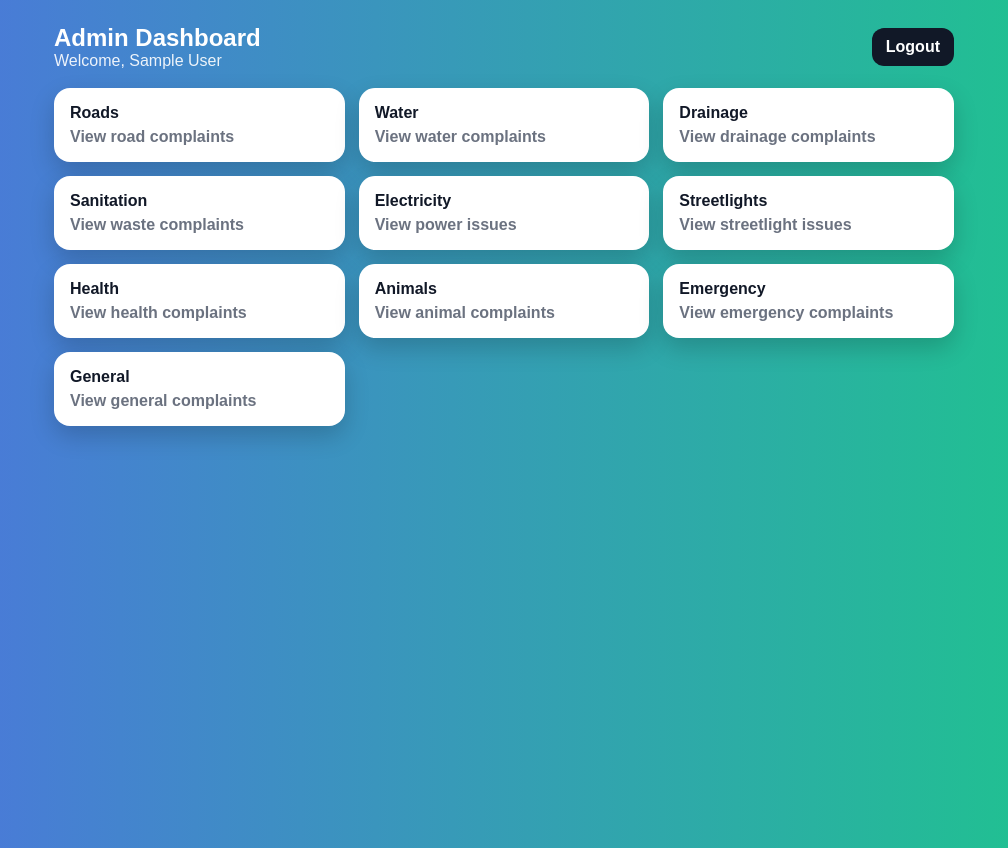
After one commit to mraghamruthika/civic-ai-system, a Flask app: page /admin in a window 1280 px wide. The commit adds this page. Shown: the whole page, without its empty margins (136-1144 px from the left). Run offline with Flask 3, Linux system fonts and the light colour scheme; the visitor is signed in with stand-in values (Sample User, id 1); parts of the project's set-up code (start-up, migrations or seed data) failed here and were passed over.

Commit message:
Add admin login routes and pages

```diff
--- a/app.py
+++ b/app.py
@@ -1,29 +1,32 @@
-from flask import Flask, request, render_template, redirect, url_for, session
+from flask import Flask, request, render_template, redirect, url_for, session, abort
 import os
 from datetime import datetime
 import random
-from werkzeug.utils import secure_filename
 
 from db import (
-    init_db, create_user, get_user_by_phone, verify_user,
-    insert_complaint, get_complaints_by_department, get_complaints_by_user
+    init_db,
+    # user
+    create_user, get_user_by_phone, verify_user,
+    # admin
+    create_admin, get_admin_by_email, verify_admin,
+    # complaints
+    insert_complaint, get_complaints_by_department,
+    update_complaint_status, get_complaints_by_user
 )
 
 app = Flask(__name__)
 app.secret_key = os.environ.get("SECRET_KEY", "change_this_to_any_random_string")
 
-UPLOAD_FOLDER = os.path.join("static", "uploads")
+UPLOAD_FOLDER = "static/uploads"
 os.makedirs(UPLOAD_FOLDER, exist_ok=True)
 app.config["UPLOAD_FOLDER"] = UPLOAD_FOLDER
 
 init_db()
 
 
-# ---------------- AI LOGIC (Rule-based for now) ----------------
-
+# ---------------- AI LOGIC ----------------
 def get_category(text: str) -> str:
     text = (text or "").lower()
-
     if any(k in text for k in ["fire", "accident", "blast", "electrocution", "collapse"]):
         return "Emergency"
     if any(k in text for k in ["pothole", "road", "bridge", "footpath"]):
@@ -42,7 +45,6 @@ def get_category(text: str) -> str:
         return "Health & Hygiene"
     if any(k in text for k in ["dog", "stray", "cow"]):
         return "Animal Control"
-
     return "General"
 
 
@@ -68,65 +70,77 @@ def get_department(category: str) -> str:
     return mapping.get(category, "general")
 
 
-# ---------------- AUTH ----------------
+# ---------------- LANDING PAGE (User/Admin choice) ----------------
+@app.route("/")
+def landing():
+    # Two buttons: User Login / Admin Login
+    return render_template("landing.html")
 
+
+# ---------------- USER AUTH ----------------
 @app.route("/register", methods=["GET", "POST"])
 def register():
     msg = None
     if request.method == "POST":
-        name = request.form.get("name", "").strip()
-        address = request.form.get("address", "").strip()
-        phone = request.form.get("phone", "").strip()
-        password = request.form.get("password", "").strip()
-
-        if not (name and address and phone and password):
-            msg = "Please fill all fields."
-            return render_template("register.html", msg=msg)
+        name = request.form.get("name")
+        address = request.form.get("address")
+        phone = request.form.get("phone")
+        password = request.form.get("password")
 
         create_user(name, address, phone, password)
 
-        # Keeping verified=1 by default in DB for now
-        return redirect(url_for("login"))
+        otp = str(random.randint(100000, 999999))
+        session["otp"] = otp
+        session["otp_phone"] = phone
 
+        return redirect(url_for("verify_otp"))
     return render_template("register.html", msg=msg)
+
+
+@app.route("/verify", methods=["GET", "POST"])
+def verify_otp():
+    msg = None
+    otp_demo = session.get("otp")  # demo OTP display
+
+    if request.method == "POST":
+        if request.form.get("otp") == session.get("otp"):
+            verify_user(session.get("otp_phone"))
+            return redirect(url_for("login"))
+        msg = "Incorrect OTP"
+
+    return render_template("verify.html", msg=msg, otp_demo=otp_demo)
 
 
 @app.route("/login", methods=["GET", "POST"])
 def login():
     msg = None
     if request.method == "POST":
-        phone = request.form.get("phone", "").strip()
-        password = request.form.get("password", "").strip()
+        phone = request.form.get("phone")
+        password = request.form.get("password")
 
         user = get_user_by_phone(phone)
-        if user and user[4] == password and user[5] == 1:
-            session["user_id"] = user[0]
-            session["name"] = user[1]
-            session["address"] = user[2]
-            session["phone"] = user[3]
+        if user and user["password"] == password and user["verified"] == 1:
+            session.clear()
+            session["user_id"] = user["id"]
+            session["name"] = user["name"]
+            session["address"] = user["address"]
+            session["phone"] = user["phone"]
+            session["role"] = "user"
             return redirect(url_for("home"))
-        else:
-            msg = "Invalid credentials"
-
+        msg = "Invalid credentials / Not verified"
     return render_template("login.html", msg=msg)
 
 
 @app.route("/logout")
 def logout():
     session.clear()
-    return redirect(url_for("login"))
+    return redirect(url_for("landing"))
 
 
-# ---------------- HOME ----------------
-
-@app.route("/")
-def root():
-    return redirect(url_for("home"))
-
-
+# ---------------- USER HOME ----------------
 @app.route("/home", methods=["GET", "POST"])
 def home():
-    if "user_id" not in session:
+    if session.get("role") != "user":
         return redirect(url_for("login"))
 
     prediction = None
@@ -134,35 +148,25 @@ def home():
     dept_message = None
 
     if request.method == "POST":
-        complaint = request.form.get("complaint", "").strip()
+        complaint = request.form.get("complaint")
         photo1 = request.files.get("photo1")
         photo2 = request.files.get("photo2")
 
-        if not complaint:
-            dept_message = "Please type your complaint."
-            return render_template(
-                "index.html",
-                prediction=prediction,
-                priority=priority,
-                dept_message=dept_message,
-                username=session.get("name")
-            )
+        if not photo1 or not photo2:
+            dept_message = "Please upload both proof images."
+            return render_template("index.html", prediction=None, priority=None,
+                                   dept_message=dept_message, username=session.get("name"))
 
-        # Safe filenames
         timestamp = datetime.now().strftime("%Y%m%d%H%M%S")
 
-        def save_file(file_obj, suffix):
-            if not file_obj or file_obj.filename.strip() == "":
-                return ""
-            filename = secure_filename(file_obj.filename)
-            final_name = f"{timestamp}_{suffix}_{filename}"
-            full_path = os.path.join(app.config["UPLOAD_FOLDER"], final_name)
-            file_obj.save(full_path)
-            # store relative path for url_for('static', filename=...)
-            return f"uploads/{final_name}"
+        filename1 = f"{timestamp}_1_{photo1.filename}"
+        filename2 = f"{timestamp}_2_{photo2.filename}"
 
-        photo1_rel = save_file(photo1, "1")
-        photo2_rel = save_file(photo2, "2")
+        photo1_path = os.path.join(app.config["UPLOAD_FOLDER"], filename1).replace("\\", "/")
+        photo2_path = os.path.join(app.config["UPLOAD_FOLDER"], filename2).replace("\\", "/")
+
+        photo1.save(photo1_path)
+        photo2.save(photo2_path)
 
         prediction = get_category(complaint)
         priority = get_priority(complaint)
@@ -176,14 +180,16 @@ def home():
             "complaint": complaint,
             "category": prediction,
             "priority": priority,
-            "photo1_path": photo1_rel,
-            "photo2_path": photo2_rel,
+            "status": "Pending",
+            "photo1_path": photo1_path,
+            "photo2_path": photo2_path,
             "assigned_department": assigned_department,
-            "status": "Pending",
-            "created_at": datetime.now().strftime("%Y-%m-%d %H:%M:%S")
+            "created_at": datetime.now().strftime("%Y-%m-%d %H:%M:%S"),
+            "admin_proof": None,
+            "status_updated_at": None
         })
 
-        dept_message = f"✅ Complaint submitted & forwarded to {assigned_department.upper()} department."
+        dept_message = f"Complaint forwarded to {assigned_department.upper()} department."
 
     return render_template(
         "index.html",
@@ -194,41 +200,123 @@ def home():
     )
 
 
-# ---------------- MY COMPLAINTS (NEW) ----------------
-
 @app.route("/my-complaints")
 def my_complaints():
-    if "user_id" not in session:
+    if session.get("role") != "user":
         return redirect(url_for("login"))
 
-    complaints = get_complaints_by_user(session["user_id"])
+    rows = get_complaints_by_user(session["user_id"])
+    return render_template("my_complaints.html", complaints=rows, username=session.get("name"))
 
-    # Quick counts for UI
-    counts = {
-        "total": len(complaints),
-        "pending": sum(1 for c in complaints if c.get("status") == "Pending"),
-        "progress": sum(1 for c in complaints if c.get("status") == "In Progress"),
-        "resolved": sum(1 for c in complaints if c.get("status") == "Resolved"),
-    }
+
+# ---------------- ADMIN AUTH (THIS FIXES YOUR 404) ----------------
+@app.route("/admin/register", methods=["GET", "POST"])
+def admin_register():
+    msg = None
+    if request.method == "POST":
+        name = request.form.get("name")
+        email = request.form.get("email")
+        password = request.form.get("password")
+
+        create_admin(name, email, password)
+
+        otp = str(random.randint(100000, 999999))
+        session["admin_otp"] = otp
+        session["admin_otp_email"] = email
+        return redirect(url_for("admin_verify"))
+
+    return render_template("admin_register.html", msg=msg)
+
+
+@app.route("/admin/verify", methods=["GET", "POST"])
+def admin_verify():
+    msg = None
+    otp_demo = session.get("admin_otp")
+
+    if request.method == "POST":
+        if request.form.get("otp") == session.get("admin_otp"):
+            verify_admin(session.get("admin_otp_email"))
+            return redirect(url_for("admin_login"))
+        msg = "Incorrect OTP"
+
+    return render_template("admin_verify.html", msg=msg, otp_demo=otp_demo)
+
+
+@app.route("/admin/login", methods=["GET", "POST"])
+def admin_login():
+    # ✅ THIS ROUTE REMOVES YOUR 404
+    msg = None
+    if request.method == "POST":
+        email = request.form.get("email")
+        password = request.form.get("password")
+
+        admin = get_admin_by_email(email)
+        if admin and admin["password"] == password and admin["verified"] == 1:
+            session.clear()
+            session["role"] = "admin"
+            session["admin_id"] = admin["id"]
+            session["admin_name"] = admin["name"]
+            return redirect(url_for("admin_dashboard"))
+        msg = "Invalid credentials / Not verified"
+
+    return render_template("admin_login.html", msg=msg)
+
+
+@app.route("/admin/logout")
+def admin_logout():
+    session.clear()
+    return redirect(url_for("landing"))
+
+
+# ---------------- ADMIN DASHBOARD ----------------
+@app.route("/admin")
+def admin_dashboard():
+    if session.get("role") != "admin":
+        return redirect(url_for("admin_login"))
+
+    # Simple admin dashboard page (you can show dept links here)
+    admin_name = session.get("admin_name")
+    return render_template("admin_dashboard.html", admin_name=admin_name)
+
+
+# Department dashboard (admin only)
+@app.route("/dept/<dept>")
+def dept_dashboard(dept):
+    if session.get("role") != "admin":
+        return redirect(url_for("admin_login"))
+
+    complaints = get_complaints_by_department(dept)
+    dept_name = dept.replace("_", " ").title()
 
     return render_template(
-        "my_complaints.html",
+        "department.html",
         complaints=complaints,
-        counts=counts,
-        username=session.get("name")
+        dept_name=dept_name,
+        dept=dept,
+        admin_name=session.get("admin_name")
     )
 
 
-# ---------------- DEPT DASHBOARD (existing) ----------------
+# Update complaint status (admin only)
+@app.route("/complaint/<int:complaint_id>/status", methods=["POST"])
+def change_status(complaint_id):
+    if session.get("role") != "admin":
+        return redirect(url_for("admin_login"))
 
-@app.route("/dept/<dept>")
-def dept_dashboard(dept):
-    complaints = get_complaints_by_department(dept)
-    dept_name = dept.replace("_", " ").title()
-    return render_template("department.html", complaints=complaints, dept_name=dept_name, dept=dept)
+    status = request.form.get("status")
+    admin_proof = request.form.get("admin_proof")  # proof text (can be file later)
+    next_url = request.form.get("next") or url_for("admin_dashboard")
+
+    update_complaint_status(
+        complaint_id=complaint_id,
+        status=status,
+        admin_proof=admin_proof,
+        status_updated_at=datetime.now().strftime("%Y-%m-%d %H:%M:%S")
+    )
+
+    return redirect(next_url)
 
 
 if __name__ == "__main__":
     port = int(os.environ.get("PORT", 5000))
-    # debug should be False in production, but okay for now
     app.run(host="0.0.0.0", port=port, debug=True)
--- /dev/null
+++ b/templates/admin_dashboard.html
@@ -0,0 +1,98 @@
+<!DOCTYPE html>
+<html>
+
+<head>
+    <title>Admin Dashboard</title>
+    <meta name="viewport" content="width=device-width, initial-scale=1.0" />
+    <style>
+        body {
+            font-family: Arial, sans-serif;
+            background: linear-gradient(to right, #4e73df, #1cc88a);
+            min-height: 100vh;
+            margin: 0;
+            padding: 24px;
+        }
+
+        .wrap {
+            max-width: 900px;
+            margin: auto;
+        }
+
+        .top {
+            display: flex;
+            justify-content: space-between;
+            align-items: center;
+            color: #fff;
+            flex-wrap: wrap;
+            gap: 10px;
+        }
+
+        .btn {
+            background: #111827;
+            color: #fff;
+            padding: 10px 14px;
+            border-radius: 12px;
+            text-decoration: none;
+            font-weight: 900;
+        }
+
+        .btn:hover {
+            opacity: .92;
+        }
+
+        .grid {
+            display: grid;
+            grid-template-columns: repeat(auto-fit, minmax(220px, 1fr));
+            gap: 14px;
+            margin-top: 18px;
+        }
+
+        .card {
+            background: #fff;
+            border-radius: 16px;
+            padding: 16px;
+            text-decoration: none;
+            color: #111827;
+            box-shadow: 0 10px 25px rgba(0, 0, 0, .18);
+            font-weight: 900;
+            transition: transform .15s ease;
+        }
+
+        .card:hover {
+            transform: translateY(-3px);
+        }
+
+        .small {
+            font-weight: 700;
+            color: #6b7280;
+            margin-top: 6px;
+        }
+    </style>
+</head>
+
+<body>
+    <div class="wrap">
+        <div class="top">
+            <div>
+                <h2 style="margin:0;">Admin Dashboard</h2>
+                <div style="opacity:.9;">Welcome, {{ admin_name }}</div>
+            </div>
+            <a class="btn" href="/admin/logout">Logout</a>
+        </div>
+
+        <div class="grid">
+            <a class="card" href="/dept/roads">Roads <div class="small">View road complaints</div></a>
+            <a class="card" href="/dept/water">Water <div class="small">View water complaints</div></a>
+            <a class="card" href="/dept/drainage">Drainage <div class="small">View drainage complaints</div></a>
+            <a class="card" href="/dept/sanitation">Sanitation <div class="small">View waste complaints</div></a>
+            <a class="card" href="/dept/electricity">Electricity <div class="small">View power issues</div></a>
+            <a class="card" href="/dept/streetlights">Streetlights <div class="small">View streetlight issues</div></a>
+            <a class="card" href="/dept/health">Health <div class="small">View health complaints</div></a>
+            <a class="card" href="/dept/animals">Animals <div class="small">View animal complaints</div></a>
+            <a class="card" href="/dept/emergency">Emergency <div class="small">View emergency complaints</div></a>
+            <a class="card" href="/dept/general">General <div class="small">View general complaints</div></a>
+        </div>
+    </div>
+</body>
+
+</html>
```
Also changed, not shown: templates/admin_login.html (+45 -44 lines), templates/landing.html (+39 -65 lines).
